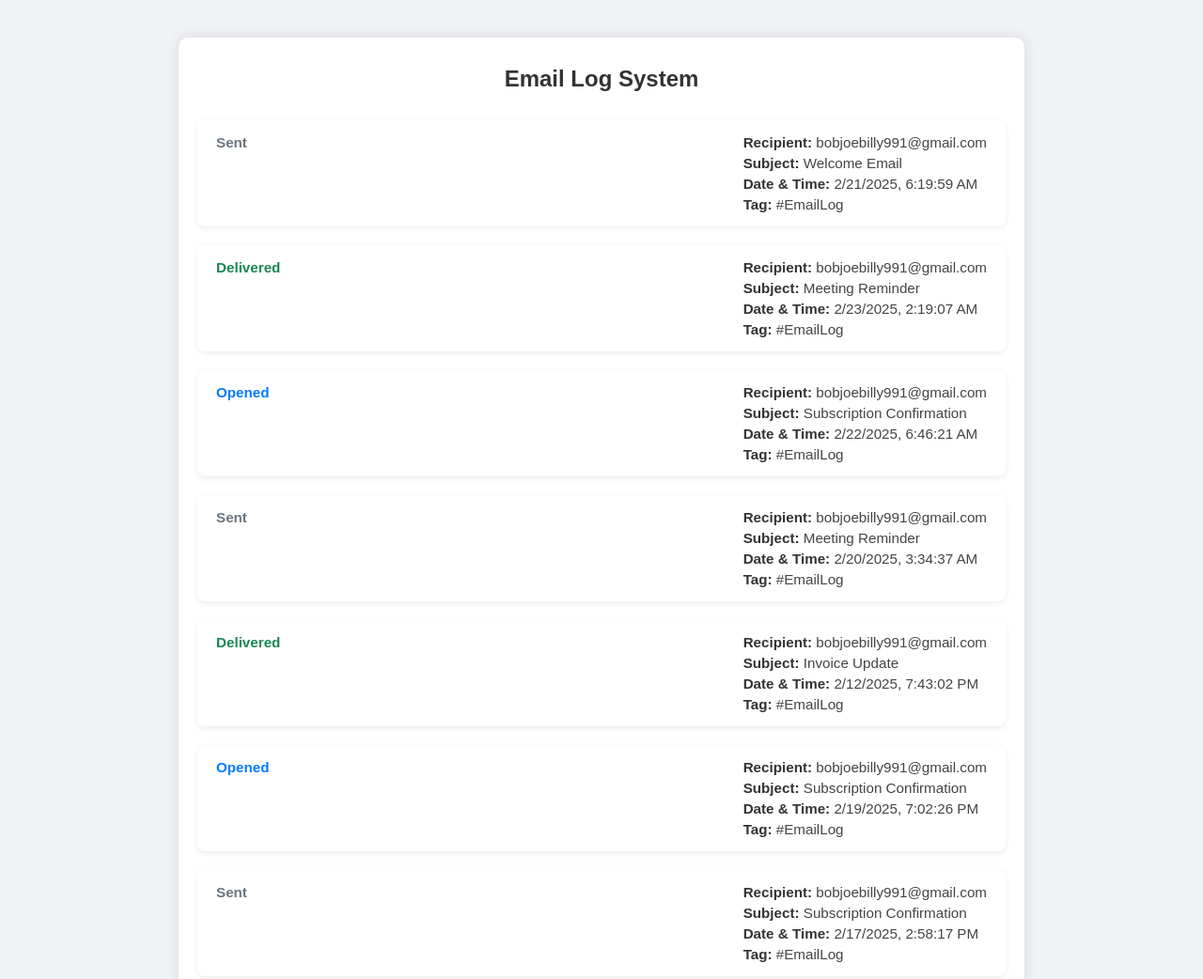
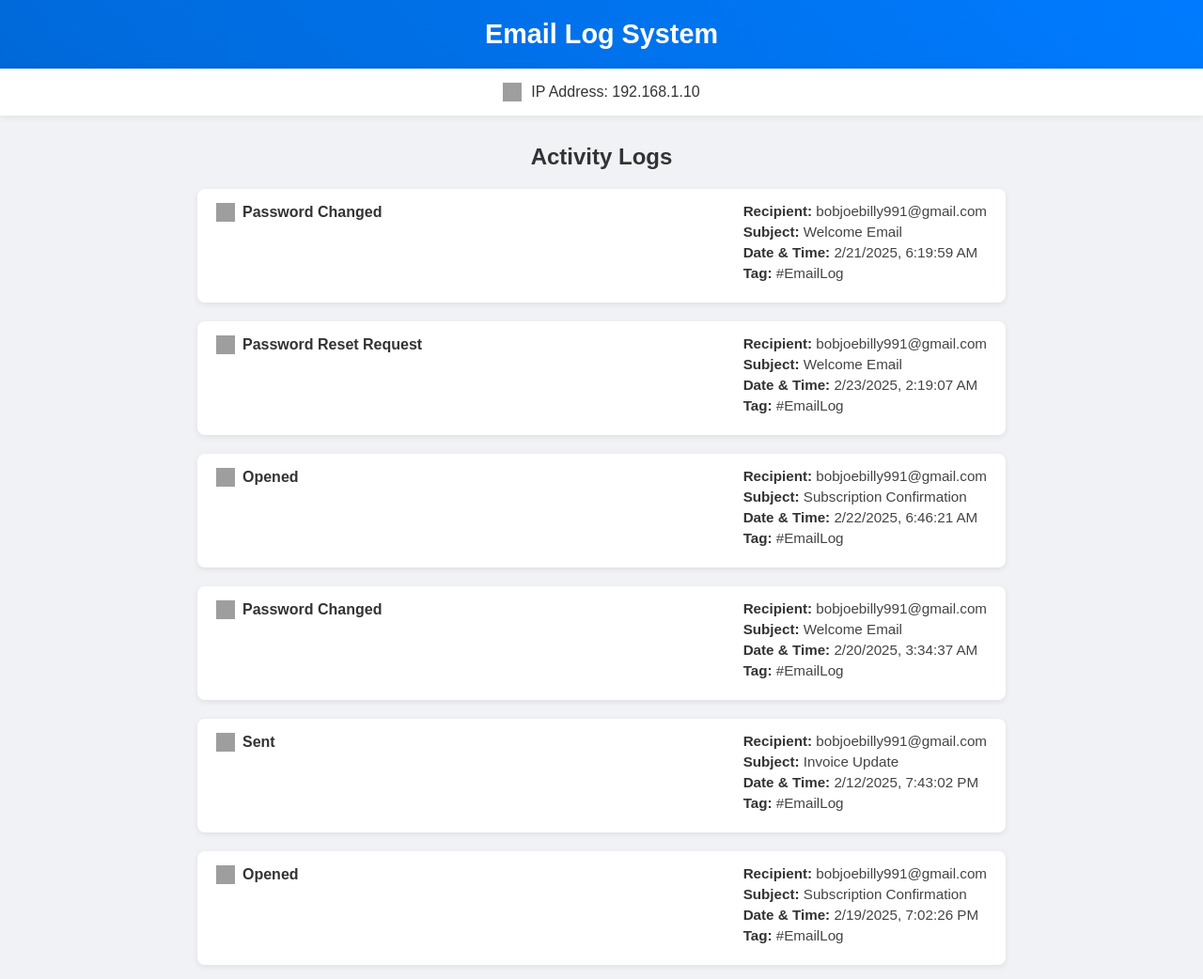
Before and after one commit to panda1582/custy-log, a plain HTML site: page index.html in a window 1280 px wide. Shown: the top 1042 px of the page at 94% size. Drawn offline with Linux system fonts and the light colour scheme; grey boxes are pictures that could not be loaded.

Commit message:
Update index.html

```diff
--- a/index.html
+++ b/index.html
@@ -4,7 +4,7 @@
   <meta charset="UTF-8" />
   <meta name="viewport" content="width=device-width, initial-scale=1.0"/>
   <title>Email Log System</title>
-  <!-- You can include a Google Font for an even more premium feel -->
+  <!-- Optional Google Font for a more premium feel -->
   <!-- <link rel="stylesheet" href="https://fonts.googleapis.com/css2?family=Open+Sans:wght@400;600&display=swap"> -->
   <style>
     * {
@@ -14,72 +14,103 @@
     }
 
     body {
-      font-family: Arial, sans-serif; /* Replace with 'Open Sans' if you import it */
+      font-family: Arial, sans-serif; /* Replace with 'Open Sans' if imported */
       background: #f0f2f5;
-      padding: 40px 0;
-    }
-
-    .container {
-      max-width: 900px;
-      margin: 0 auto;
-      background: #ffffff;
-      border-radius: 10px;
-      box-shadow: 0 0 15px rgba(0, 0, 0, 0.1);
-      padding: 30px 20px;
-    }
-
-    h2 {
-      text-align: center;
-      margin-bottom: 30px;
-      font-weight: 600;
+      margin: 0;
       color: #333;
     }
 
-    /* Container for all log items */
+    /* ===== NAVBAR / HEADER ===== */
+    .navbar {
+      background: linear-gradient(45deg, #0069d9, #007bff);
+      color: #fff;
+      padding: 20px;
+      text-align: center;
+    }
+    .navbar h1 {
+      font-weight: 600;
+      font-size: 1.8rem;
+    }
+
+    /* ===== IP BAR ===== */
+    .ip-bar {
+      background: #fff;
+      padding: 15px 20px;
+      display: flex;
+      align-items: center;
+      justify-content: center;
+      gap: 10px;
+      box-shadow: 0 0 8px rgba(0, 0, 0, 0.1);
+    }
+    .ip-bar img {
+      width: 20px;
+      height: 20px;
+      display: inline-block;
+    }
+    .ip-bar span {
+      font-size: 1rem;
+      font-weight: 500;
+    }
+
+    /* ===== MAIN CONTAINER ===== */
+    .container {
+      max-width: 900px;
+      margin: 30px auto;
+      padding: 0 20px;
+    }
+    h2 {
+      text-align: center;
+      margin-bottom: 20px;
+      font-weight: 600;
+    }
+
+    /* ===== LOG LIST ===== */
     .log-list {
       display: flex;
       flex-direction: column;
       gap: 20px;
     }
 
-    /* Each log entry card */
+    /* ===== LOG CARD ===== */
     .log-item {
       background-color: #ffffff;
       border-radius: 8px;
       padding: 15px 20px;
       box-shadow: 0 2px 6px rgba(0, 0, 0, 0.08);
       display: flex;
-      flex-wrap: wrap;      /* Allows wrapping on smaller screens */
+      flex-direction: row;
+      flex-wrap: wrap;
+      align-items: flex-start;
       justify-content: space-between;
-      align-items: flex-start;
       transition: box-shadow 0.3s ease;
     }
     .log-item:hover {
       box-shadow: 0 4px 12px rgba(0, 0, 0, 0.12);
     }
 
-    /* Status text style */
-    .status {
-      min-width: 80px;
-      font-size: 0.95rem;
+    /* Event label + icon */
+    .log-event {
+      display: flex;
+      align-items: center;
+      gap: 8px;
+      min-width: 170px; /* ensures enough space on smaller screens */
+      margin-bottom: 8px;
+    }
+    .log-event img {
+      width: 20px;
+      height: 20px;
+    }
+    .log-event .event-name {
+      font-size: 1rem;
       font-weight: bold;
-      margin-bottom: 10px; /* Adds spacing on smaller screens */
-    }
-    .status-opened {
-      color: #007bff;  /* Blue-ish */
-    }
-    .status-delivered {
-      color: #198754;  /* Green-ish */
-    }
-    .status-sent {
-      color: #6c757d;  /* Gray-ish */
     }
 
-    /* Info block beside/under status */
+    /* Info blocks */
     .log-info {
       display: flex;
       flex-direction: column;
       gap: 5px;
+      margin-bottom: 8px;
     }
     .log-info div {
       font-size: 0.95rem;
@@ -96,69 +127,134 @@
         flex-direction: column;
         align-items: flex-start;
       }
-      .status {
-        margin-bottom: 5px;
+      .log-event {
+        margin-bottom: 10px;
       }
     }
   </style>
 </head>
 <body>
+
+  <!-- Header / Navbar -->
+  <div class="navbar">
+    <h1>Email Log System</h1>
+  </div>
+
+  <!-- IP Address Bar -->
+  <div class="ip-bar" id="ip-bar">
+    <!-- IP Icon + IP text will be inserted by JS -->
+  </div>
+
   <div class="container">
-    <h2>Email Log System</h2>
-
+    <h2>Activity Logs</h2>
     <div class="log-list" id="log-list">
       <!-- Log items will be inserted dynamically -->
     </div>
   </div>
 
   <script>
-    // Sample data
-    const events = ["Opened", "Delivered", "Sent"];
-    const subjects = ["Invoice Update", "Meeting Reminder", "Welcome Email", "Subscription Confirmation"];
+    /********************************************
+     *   MANUAL VARIABLES
+     ********************************************/
+    const ipAddress = "192.168.1.10"; // Change this to any IP you need
+
+    /********************************************
+     *   DATA SOURCE
+     ********************************************/
+    const events = [
+      "Opened",
+      "Delivered",
+      "Sent",
+      "Password Reset Request",
+      "Password Changed"
+    ];
+    const subjects = [
+      "Invoice Update",
+      "Welcome Email",
+      "Subscription Confirmation"
+      // Removed "Meeting Reminder"
+    ];
     const recipient = "bobjoebilly991@gmail.com";
     const startDate = new Date("2025-02-08");
     const endDate = new Date("2025-02-26");
 
+    /********************************************
+     *   ICON PATHS (all from icons8, #007bff color)
+     ********************************************/
+    const emailIcon = "https://img.icons8.com/ios-filled/20/007bff/new-post.png";
+    const passwordIcon = "https://img.icons8.com/ios-filled/20/007bff/password1.png";
+    const ipIcon      = "https://img.icons8.com/ios-filled/20/007bff/network.png";
+
+    /********************************************
+     *   HELPER FUNCTIONS
+     ********************************************/
     function randomDate(start, end) {
       return new Date(start.getTime() + Math.random() * (end.getTime() - start.getTime()));
     }
 
     function formatDate(date) {
+      // You can customize the locale and format
       return date.toLocaleString("en-US", { hour12: true });
     }
 
-    function getStatusClass(event) {
-      if (event === "Opened") return "status-opened";
-      if (event === "Delivered") return "status-delivered";
-      return "status-sent";
+    // Returns either the password icon for password-related events, or the email icon otherwise
+    function getEventIcon(event) {
+      if (event.includes("Password")) {
+        return passwordIcon;
+      }
+      return emailIcon;
     }
 
     function generateLogs() {
       const logList = document.getElementById("log-list");
+
       for (let i = 0; i < 10; i++) {
-        let event = events[Math.floor(Math.random() * events.length)];
-        let subject = subjects[Math.floor(Math.random() * subjects.length)];
-        let date = randomDate(startDate, endDate);
+        const event = events[Math.floor(Math.random() * events.length)];
+        const subject = subjects[Math.floor(Math.random() * subjects.length)];
+        const date = randomDate(startDate, endDate);
 
         // Create log item
         const logItem = document.createElement("div");
         logItem.classList.add("log-item");
 
-        // Insert the status as a separate block
-        logItem.innerHTML = `
-          <div class="status ${getStatusClass(event)}">${event}</div>
-          <div class="log-info">
-            <div><strong>Recipient:</strong> ${recipient}</div>
-            <div><strong>Subject:</strong> ${subject}</div>
-            <div><strong>Date & Time:</strong> ${formatDate(date)}</div>
-            <div><strong>Tag:</strong> #EmailLog</div>
-          </div>
+        // Create event block with icon
+        const eventBlock = document.createElement("div");
+        eventBlock.classList.add("log-event");
+        eventBlock.innerHTML = `
+          <img src="${getEventIcon(event)}" alt="Event Icon" />
+          <span class="event-name">${event}</span>
         `;
+
+        // Create info container
+        const infoContainer = document.createElement("div");
+        infoContainer.classList.add("log-info");
+        infoContainer.innerHTML = `
+          <div><strong>Recipient:</strong> ${recipient}</div>
+          <div><strong>Subject:</strong> ${subject}</div>
+          <div><strong>Date & Time:</strong> ${formatDate(date)}</div>
+          <div><strong>Tag:</strong> #EmailLog</div>
+        `;
+
+        logItem.appendChild(eventBlock);
+        logItem.appendChild(infoContainer);
 
         logList.appendChild(logItem);
       }
     }
 
+    // Insert IP into the IP bar
+    function setIPBar(ip) {
+      const ipBar = document.getElementById("ip-bar");
+      ipBar.innerHTML = `
+        <img src="${ipIcon}" alt="IP Icon"/>
+        <span>IP Address: ${ip}</span>
+      `;
+    }
+
+    /********************************************
+     *   INITIALIZE PAGE
+     ********************************************/
+    setIPBar(ipAddress);
     generateLogs();
   </script>
 </body>
```
